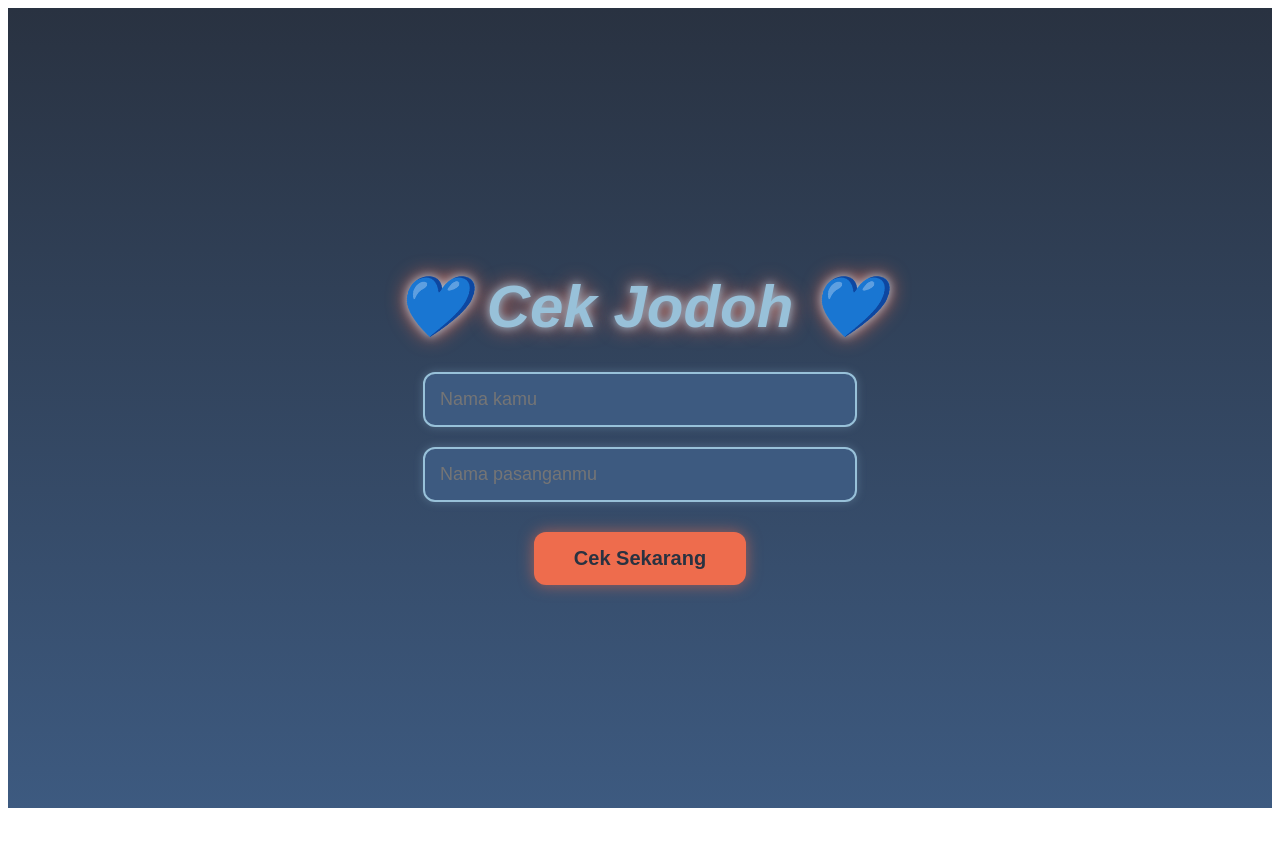
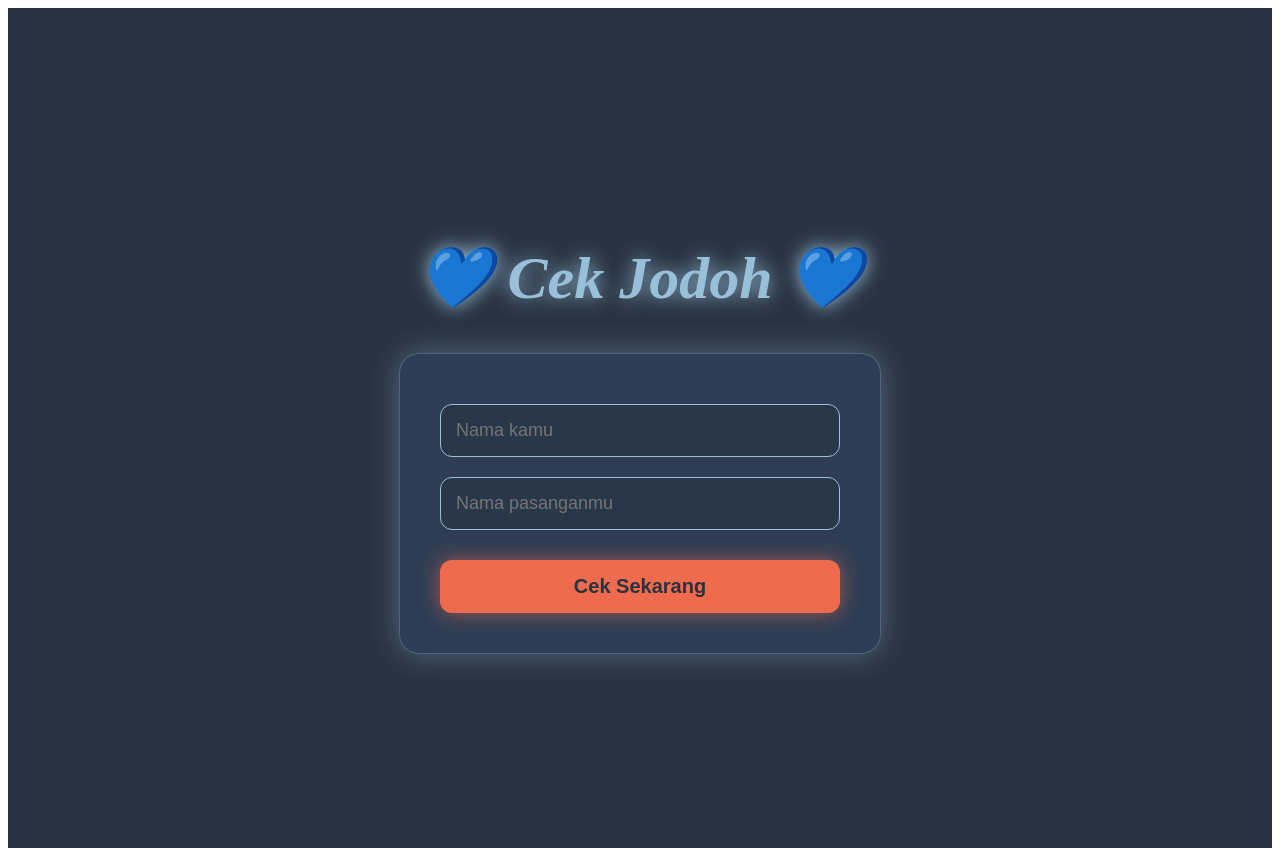
Before and after one commit to xzqrnc/cekjodoh-app, a Next.js app: page / in a window 1280 px wide. Before the commit the page ends 816 px from the top, so only its background shows below. Built offline with nearby package versions, Linux system fonts and the light colour scheme.

Commit message:
Update index.js

```diff
--- a/pages/index.js
+++ b/pages/index.js
@@ -1,4 +1,9 @@
-import { useState } from 'react';
+'use client';
+
+import { useState, useCallback } from 'react';
+import Particles from '@tsparticles/react';
+import { loadSlim } from '@tsparticles/slim';
+import { useEffect } from 'react';
 
 export default function Home() {
   const [nama1, setNama1] = useState('');
@@ -6,11 +11,13 @@ export default function Home() {
   const [result, setResult] = useState('');
   const [loading, setLoading] = useState(false);
   const [isGameMode, setIsGameMode] = useState(false);
-
-  // State untuk Tic-Tac-Toe
   const [board, setBoard] = useState(Array(9).fill(null));
   const [isXNext, setIsXNext] = useState(true);
   const [winner, setWinner] = useState(null);
+
+  const particlesInit = useCallback(async (engine) => {
+    await loadSlim(engine);
+  }, []);
 
   const handleSubmit = async (e) => {
     e.preventDefault();
@@ -28,18 +35,11 @@ export default function Home() {
     setLoading(false);
   };
 
-  // Logika Tic-Tac-Toe
   const calculateWinner = (squares) => {
-    const lines = [
-      [0, 1, 2], [3, 4, 5], [6, 7, 8],
-      [0, 3, 6], [1, 4, 7], [2, 5, 8],
-      [0, 4, 8], [2, 4, 6]
-    ];
+    const lines = [[0,1,2],[3,4,5],[6,7,8],[0,3,6],[1,4,7],[2,5,8],[0,4,8],[2,4,6]];
     for (let i = 0; i < lines.length; i++) {
       const [a, b, c] = lines[i];
-      if (squares[a] && squares[a] === squares[b] && squares[a] === squares[c]) {
-        return squares[a];
-      }
+      if (squares[a] && squares[a] === squares[b] && squares[a] === squares[c]) return squares[a];
     }
     return null;
   };
@@ -50,8 +50,7 @@ export default function Home() {
     newBoard[i] = isXNext ? 'X' : 'O';
     setBoard(newBoard);
     setIsXNext(!isXNext);
-    const newWinner = calculateWinner(newBoard);
-    setWinner(newWinner);
+    setWinner(calculateWinner(newBoard));
   };
 
   const resetGame = () => {
@@ -61,226 +60,128 @@ export default function Home() {
   };
 
   const renderSquare = (i) => (
-    <button
-      style={{
+    <button style={{
       width: '100%',
       height: '80px',
       fontSize: '40px',
-        background: '#3d5a80',
+      background: 'rgba(61,90,128,0.4)',
       color: '#e0fbfc',
-        border: '3px solid #98c1d9',
+      border: '2px solid #98c1d9',
+      borderRadius: '12px',
       cursor: 'pointer',
-        boxShadow: '0 0 15px rgba(152, 193, 217, 0.5)'
-      }}
-      onClick={() => handleClick(i)}
-    >
+      boxShadow: '0 0 15px rgba(152,193,217,0.5)'
+    }} onClick={() => handleClick(i)}>
       {board[i]}
     </button>
   );
 
   return (
-    <>
-      <style jsx global>{`
-        @keyframes glow {
-          from {
-            text-shadow: 0 0 10px #98c1d9, 0 0 20px #ee6c4d;
-          }
-          to {
-            text-shadow: 0 0 20px #98c1d9, 0 0 30px #ee6c4d;
-          }
-        }
-      `}</style>
+    <div style={{ position: 'relative', minHeight: '100vh', background: '#293241', overflow: 'hidden' }}>
+      <Particles
+        id="tsparticles"
+        init={particlesInit}
+        options={{
+          background: { color: { value: '#293241' } },
+          fpsLimit: 120,
+          particles: {
+            color: { value: '#98c1d9' },
+            links: { color: '#98c1d9', distance: 150, enable: true, opacity: 0.3, width: 1 },
+            move: { enable: true, speed: 2 },
+            number: { density: { enable: true, area: 800 }, value: 80 },
+            opacity: { value: 0.5 },
+            shape: { type: 'circle' },
+            size: { value: { min: 1, max: 3 } }
+          },
+          detectRetina: true
+        }}
+      />
 
-      <div style={{
-        minHeight: '100vh',
-        background: 'linear-gradient(to bottom, #293241, #3d5a80)',
-        display: 'flex',
-        flexDirection: 'column',
-        alignItems: 'center',
-        justifyContent: 'center',
-        fontFamily: 'Arial, sans-serif',
-        padding: '20px',
-        boxSizing: 'border-box',
-        color: '#e0fbfc'
-      }}>
+      <div style={{ position: 'relative', zIndex: 10, display: 'flex', flexDirection: 'column', alignItems: 'center', justifyContent: 'center', minHeight: '100vh', padding: '20px' }}>
         {!isGameMode ? (
-          // TAB JODOH
           <>
             <h1 style={{
               fontSize: 'clamp(40px, 10vw, 60px)',
               color: '#98c1d9',
-              textAlign: 'center',
               fontStyle: 'italic',
-              animation: 'glow 2s ease-in-out infinite alternate',
-              marginBottom: '20px'
+              textShadow: '0 0 20px #98c1d9',
+              marginBottom: '40px',
+              textAlign: 'center'
             }}>
               💙 Cek Jodoh 💙
             </h1>
 
-            <form onSubmit={handleSubmit} style={{
-              display: 'flex',
-              flexDirection: 'column',
-              alignItems: 'center',
+            <div style={{
+              background: 'rgba(61,90,128,0.3)',
+              backdropFilter: 'blur(10px)',
+              border: '1px solid rgba(152,193,217,0.3)',
+              borderRadius: '20px',
+              padding: '40px',
               width: '100%',
-              maxWidth: '400px'
+              maxWidth: '400px',
+              boxShadow: '0 0 30px rgba(152,193,217,0.4)'
             }}>
-              <input
-                type="text"
-                placeholder="Nama kamu"
-                value={nama1}
-                onChange={(e) => setNama1(e.target.value)}
-                required
-                style={{
-                  padding: '15px',
-                  margin: '10px 0',
-                  width: '100%',
-                  fontSize: '18px',
-                  borderRadius: '12px',
-                  border: '2px solid #98c1d9',
-                  background: '#3d5a80',
-                  color: '#e0fbfc',
-                  boxShadow: '0 0 10px rgba(152, 193, 217, 0.3)'
-                }}
-              />
-              <input
-                type="text"
-                placeholder="Nama pasanganmu"
-                value={nama2}
-                onChange={(e) => setNama2(e.target.value)}
-                required
-                style={{
-                  padding: '15px',
-                  margin: '10px 0',
-                  width: '100%',
-                  fontSize: '18px',
-                  borderRadius: '12px',
-                  border: '2px solid #98c1d9',
-                  background: '#3d5a80',
-                  color: '#e0fbfc',
-                  boxShadow: '0 0 10px rgba(152, 193, 217, 0.3)'
-                }}
-              />
-              <button
-                type="submit"
-                disabled={loading}
-                style={{
-                  padding: '15px 40px',
-                  fontSize: '20px',
-                  background: '#ee6c4d',
-                  color: '#293241',
-                  border: 'none',
-                  borderRadius: '12px',
-                  cursor: 'pointer',
-                  marginTop: '20px',
-                  boxShadow: '0 0 15px rgba(238, 108, 77, 0.6)',
-                  fontWeight: 'bold'
-                }}
-              >
+              <form onSubmit={handleSubmit} style={{ display: 'flex', flexDirection: 'column' }}>
+                <input placeholder="Nama kamu" value={nama1} onChange={(e) => setNama1(e.target.value)} required style={{
+                  padding: '15px', margin: '10px 0', background: 'rgba(41,50,65,0.6)', border: '1px solid #98c1d9', borderRadius: '12px', color: '#e0fbfc', fontSize: '18px'
+                }} />
+                <input placeholder="Nama pasanganmu" value={nama2} onChange={(e) => setNama2(e.target.value)} required style={{
+                  padding: '15px', margin: '10px 0', background: 'rgba(41,50,65,0.6)', border: '1px solid #98c1d9', borderRadius: '12px', color: '#e0fbfc', fontSize: '18px'
+                }} />
+                <button type="submit" disabled={loading} style={{
+                  padding: '15px', marginTop: '20px', background: '#ee6c4d', color: '#293241', border: 'none', borderRadius: '12px', fontWeight: 'bold', fontSize: '20px', boxShadow: '0 0 20px rgba(238,108,77,0.6)'
+                }}>
                   {loading ? 'Menghitung...' : 'Cek Sekarang'}
                 </button>
               </form>
+            </div>
 
             {result && (
               <>
                 <div style={{
                   marginTop: '60px',
-                  padding: 'clamp(20px, 8vw, 40px)',
-                  background: 'rgba(61, 90, 128, 0.7)',
+                  padding: '30px',
+                  background: 'rgba(61,90,128,0.4)',
+                  backdropFilter: 'blur(10px)',
                   borderRadius: '20px',
-                  fontSize: 'clamp(40px, 15vw, 70px)',
-                  fontWeight: 'bold',
+                  fontSize: 'clamp(40px,15vw,70px)',
                   color: '#e0fbfc',
+                  fontStyle: 'italic',
+                  textShadow: '0 0 30px #98c1d9',
                   textAlign: 'center',
-                  minWidth: '280px',
-                  animation: 'glow 2s ease-in-out infinite alternate',
-                  fontStyle: 'italic'
+                  boxShadow: '0 0 40px rgba(152,193,217,0.5)'
                 }}>
                   {result}
                 </div>
 
-                <button
-                  onClick={() => { setIsGameMode(true); resetGame(); }}
-                  style={{
-                    marginTop: '50px',
-                    padding: '20px',
-                    fontSize: '40px',
-                    background: 'transparent',
-                    border: 'none',
-                    cursor: 'pointer'
-                  }}
-                >
-                  🎮
-                </button>
+                <button onClick={() => { setIsGameMode(true); resetGame(); }} style={{
+                  marginTop: '60px', fontSize: '50px', background: 'transparent', border: 'none', cursor: 'pointer'
+                }}>🎮</button>
               </>
             )}
           </>
         ) : (
-          // TAB GAME
           <div style={{
-            padding: '30px',
-            background: 'rgba(41, 50, 65, 0.9)',
+            background: 'rgba(41,50,65,0.6)',
+            backdropFilter: 'blur(15px)',
+            border: '1px solid rgba(152,193,217,0.4)',
             borderRadius: '20px',
+            padding: '40px',
+            maxWidth: '400px',
+            width: '100%',
             textAlign: 'center',
-            boxShadow: '0 0 30px rgba(152, 193, 217, 0.4)',
-            width: '100%',
-            maxWidth: '400px'
+            boxShadow: '0 0 40px rgba(152,193,217,0.5)'
           }}>
-            <h2 style={{
-              color: '#98c1d9',
-              fontSize: 'clamp(30px, 8vw, 40px)',
-              fontStyle: 'italic',
-              animation: 'glow 2s ease-in-out infinite alternate'
-            }}>
+            <h2 style={{ color: '#98c1d9', fontSize: 'clamp(30px,8vw,40px)', fontStyle: 'italic', textShadow: '0 0 20px #98c1d9' }}>
               Tic-Tac-Toe
             </h2>
-            <p style={{ fontSize: '18px' }}>
-              Giliran: <strong style={{ color: '#ee6c4d' }}>{isXNext ? 'X' : 'O'}</strong>
-            </p>
-            {winner && <p style={{ fontSize: '28px', color: '#ee6c4d', animation: 'glow 1.5s infinite' }}>Pemenang: {winner} 🎉</p>}
-            {!winner && board.every(square => square !== null) && <p style={{ fontSize: '28px', color: '#98c1d9' }}>Seri! 🤝</p>}
-
-            <div style={{
-              display: 'grid',
-              gridTemplateColumns: 'repeat(3, 1fr)',
-              gap: '12px',
-              margin: '30px auto',
-              width: '100%',
-              maxWidth: '300px',
-              aspectRatio: '1/1'
-            }}>
+            <div style={{ display: 'grid', gridTemplateColumns: 'repeat(3,1fr)', gap: '12px', margin: '30px 0' }}>
               {Array(9).fill(null).map((_, i) => renderSquare(i))}
             </div>
-
-            <button
-              onClick={resetGame}
-              style={{
-                padding: '15px',
-                fontSize: '36px',
-                background: 'transparent',
-                border: 'none',
-                cursor: 'pointer',
-                marginTop: '20px'
-              }}
-            >
-              🔄
-            </button>
-
-            <button
-              onClick={() => setIsGameMode(false)}
-              style={{
-                marginTop: '40px',
-                padding: '20px',
-                fontSize: '40px',
-                background: 'transparent',
-                border: 'none',
-                cursor: 'pointer'
-              }}
-            >
-              ❤
-            </button>
+            <button onClick={resetGame} style={{ fontSize: '40px', background: 'transparent', border: 'none', cursor: 'pointer' }}>🔄</button>
+            <button onClick={() => setIsGameMode(false)} style={{ marginTop: '40px', fontSize: '50px', background: 'transparent', border: 'none', cursor: 'pointer' }}>❤</button>
           </div>
         )}
       </div>
-    </>
+    </div>
   );
                      }
```
Lines whose indentation alone changed are shown as unchanged.
